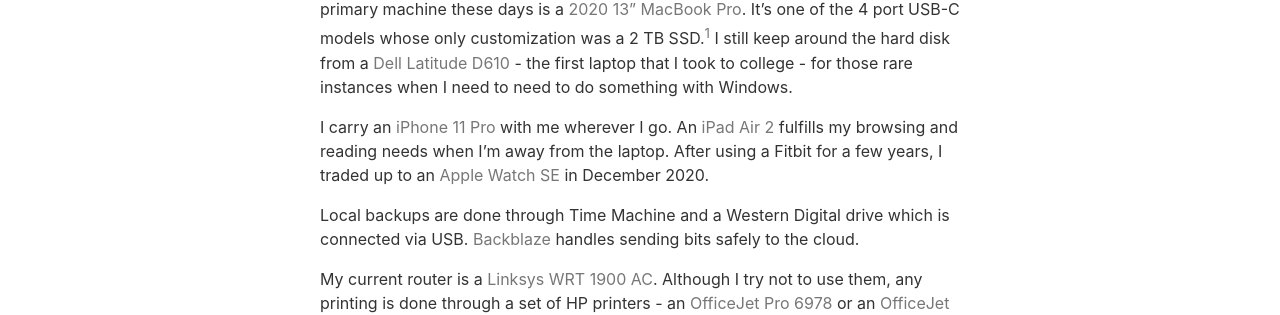
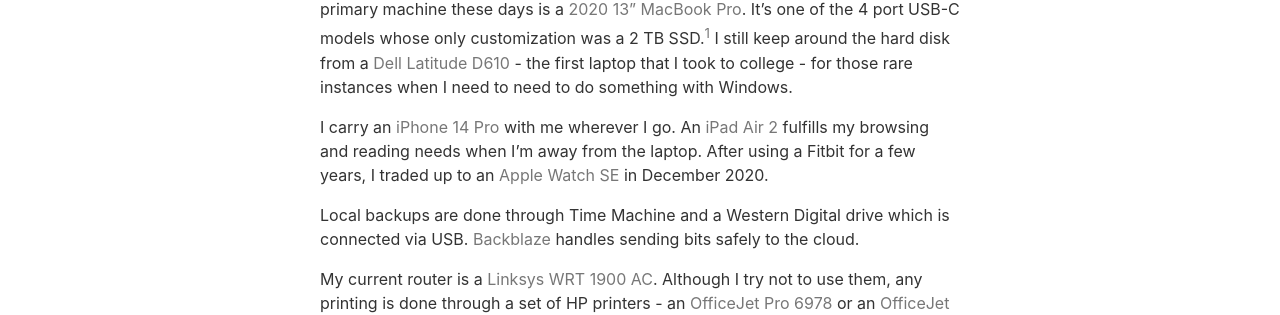
Before and after one commit to chrisfinazzo/blog, a Jekyll site: the page built from colophon.md, in a window 1280 px wide. Shown: the part 226-541 px from the top of the page. Built offline with Jekyll 4.4.1, drawn with Linux system fonts in a browser that asks for light colours; Markdown is read by kramdown in place of the engine named in the settings.

Commit message:
Update Colophon

```diff
--- a/colophon.md
+++ b/colophon.md
@@ -15,9 +15,9 @@
 
 [Dell Latitude D610]: http://en.wikipedia.org/wiki/Dell_Latitude#Latitude_D610
 
-I carry an [iPhone 11 Pro][] with me wherever I go. An [iPad Air 2][] fulfills my browsing and reading needs when I'm away from the laptop. After using a Fitbit for a few years, I traded up to an [Apple Watch SE][] in December 2020.
+I carry an [iPhone 14 Pro][] with me wherever I go. An [iPad Air 2][] fulfills my browsing and reading needs when I'm away from the laptop. After using a Fitbit for a few years, I traded up to an [Apple Watch SE][] in December 2020.
 
-[iPhone 11 Pro]: https://en.wikipedia.org/wiki/IPhone_11_Pro
+[iPhone 14 Pro]: https://en.wikipedia.org/wiki/IPhone_14_Pro
 
 [iPad Air 2]: http://www.apple.com/ipad-air-2/
 
```
